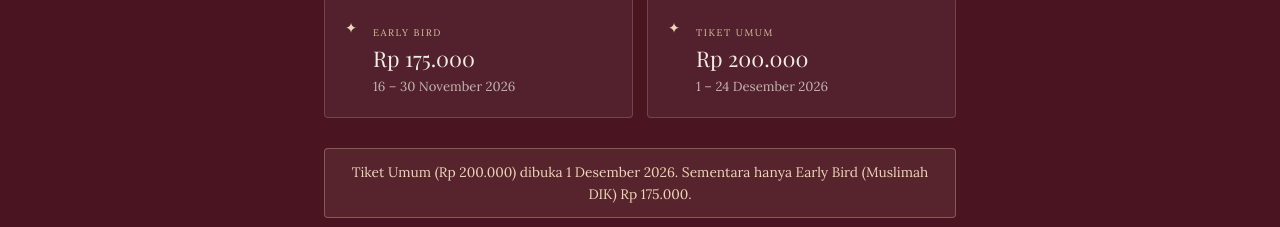
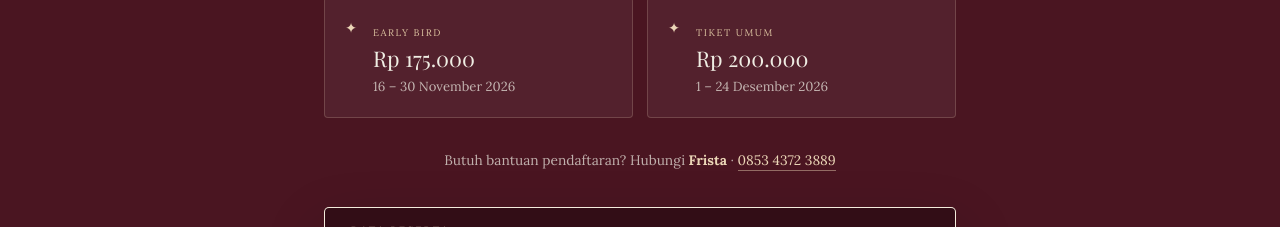
Before and after one commit to Apitod/muslimah-preneur, a website: page registrasi.html in a window 1280 px wide. Shown: the part 725-952 px from the top of the page. Drawn offline with nearby package versions, Linux system fonts and the light colour scheme; a web font is replaced by a local one.

Commit message:
remove early bird lock note

```diff
--- a/js/registrasi.js
+++ b/js/registrasi.js
@@ -353,7 +353,6 @@
     var aminahInput = document.getElementById('aminah_ke');
     var nominalInput = document.getElementById('nominal_transfer');
     var dikClosedNote = document.getElementById('dikClosedNote');
-    var umumLockedNote = document.getElementById('umumLockedNote');
 
     function toggleAminah() {
       if (!aminahField) return;
@@ -388,7 +387,6 @@
     if (earlyBird) {
       if (umumOpt) umumOpt.disabled = true;
       if (kategoriEl && kategoriEl.value === 'Umum') kategoriEl.value = 'Muslimah DIK';
-      if (umumLockedNote) umumLockedNote.hidden = false;
     } else {
       if (dikOpt) dikOpt.disabled = true;
       if (kategoriEl && kategoriEl.value === 'Muslimah DIK') kategoriEl.value = 'Umum';
--- a/registrasi.html
+++ b/registrasi.html
@@ -63,7 +63,6 @@
       </li>
     </ul>
 
-    <p class="reg-closed" id="umumLockedNote" hidden>Tiket Umum (Rp 200.000) dibuka 1 Desember 2026. Sementara hanya Early Bird (Muslimah DIK) Rp 175.000.</p>
     <p class="reg-closed" id="dikClosedNote" hidden>Pendaftaran Early Bird (Muslimah DIK) sudah ditutup. Silakan pilih Tiket Umum Rp 200.000.</p>
 
     <p class="reg-help">Butuh bantuan pendaftaran? Hubungi <strong>Frista</strong> · <a href="https://wa.me/6285343723889" target="_blank" rel="noopener noreferrer">0853 4372 3889</a></p>
@@ -178,6 +177,6 @@
 
 <script src="https://cdn.jsdelivr.net/npm/@supabase/supabase-js@2/dist/umd/supabase.js"></script>
 <script src="supabase-config.js"></script>
-<script src="js/registrasi.js?v=20261120" defer></script>
+<script src="js/registrasi.js?v=20261121" defer></script>
 </body>
 </html>
```
